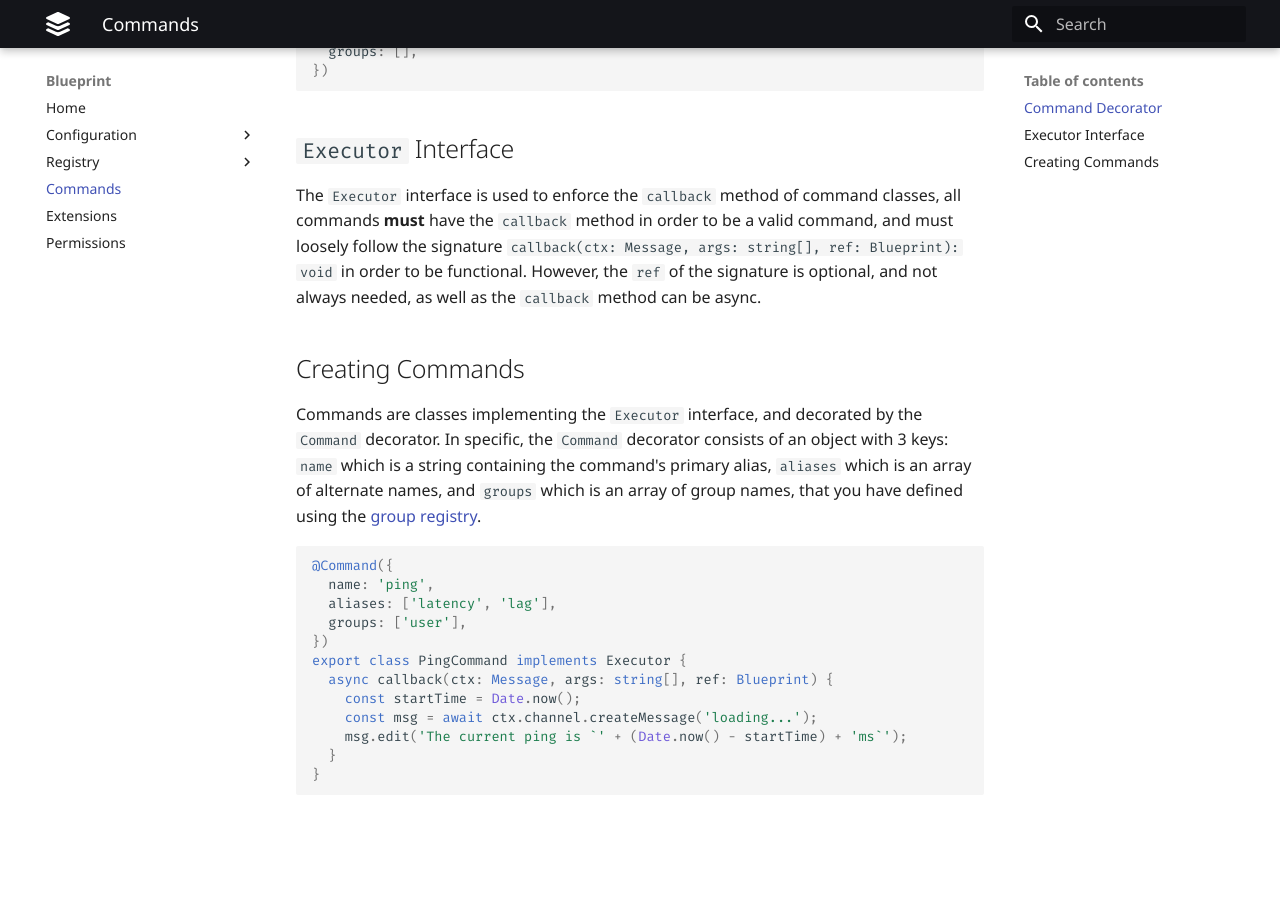
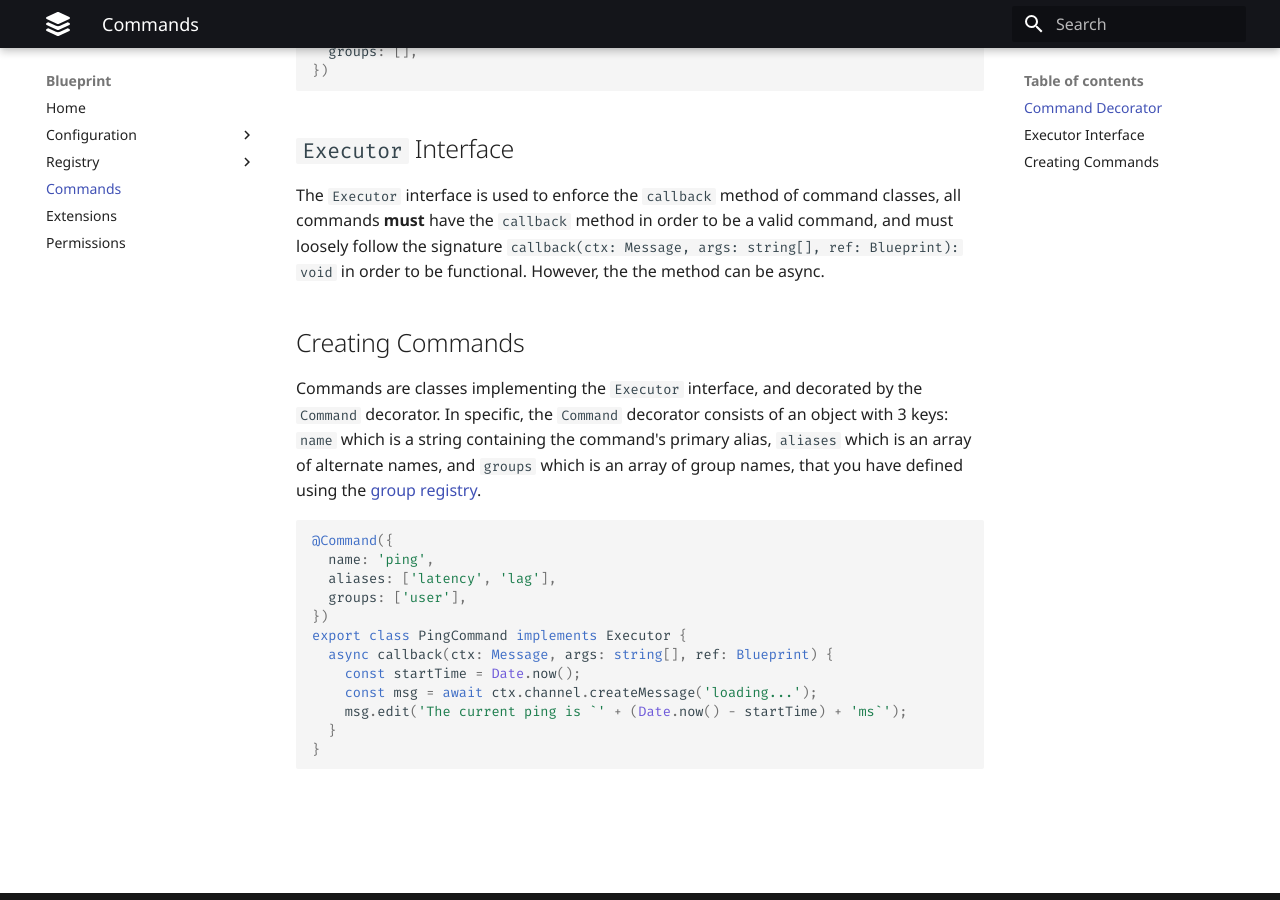
Before and after one commit to blueprint-js/blueprint, an MkDocs documentation site: the page built from docs/commands.md, in a window 1280 px wide and 900 px high, scrolled down 600 px. Built offline with MkDocs 1.6.1 and Material for MkDocs 9.7.7, drawn with Linux system fonts in a browser that asks for light colours.

Commit message:
Update the executor description

```diff
--- a/docs/commands.md
+++ b/docs/commands.md
@@ -29,7 +29,7 @@ can be seen below with an explanation of each field, and why they are required.
 The `Executor` interface is used to enforce the `callback` method of command classes, all
 commands **must** have the `callback` method in order to be a valid command, and must loosely follow
 the signature `callback(ctx: Message, args: string[], ref: Blueprint): void` in order to be functional. However, the
-`ref` of the signature is optional, and not always needed, as well as the `callback` method can be async.
+the method can be async.
 
 ## Creating Commands
 
```
Also changed, not shown: docs/index.md (line endings or trailing spaces).
